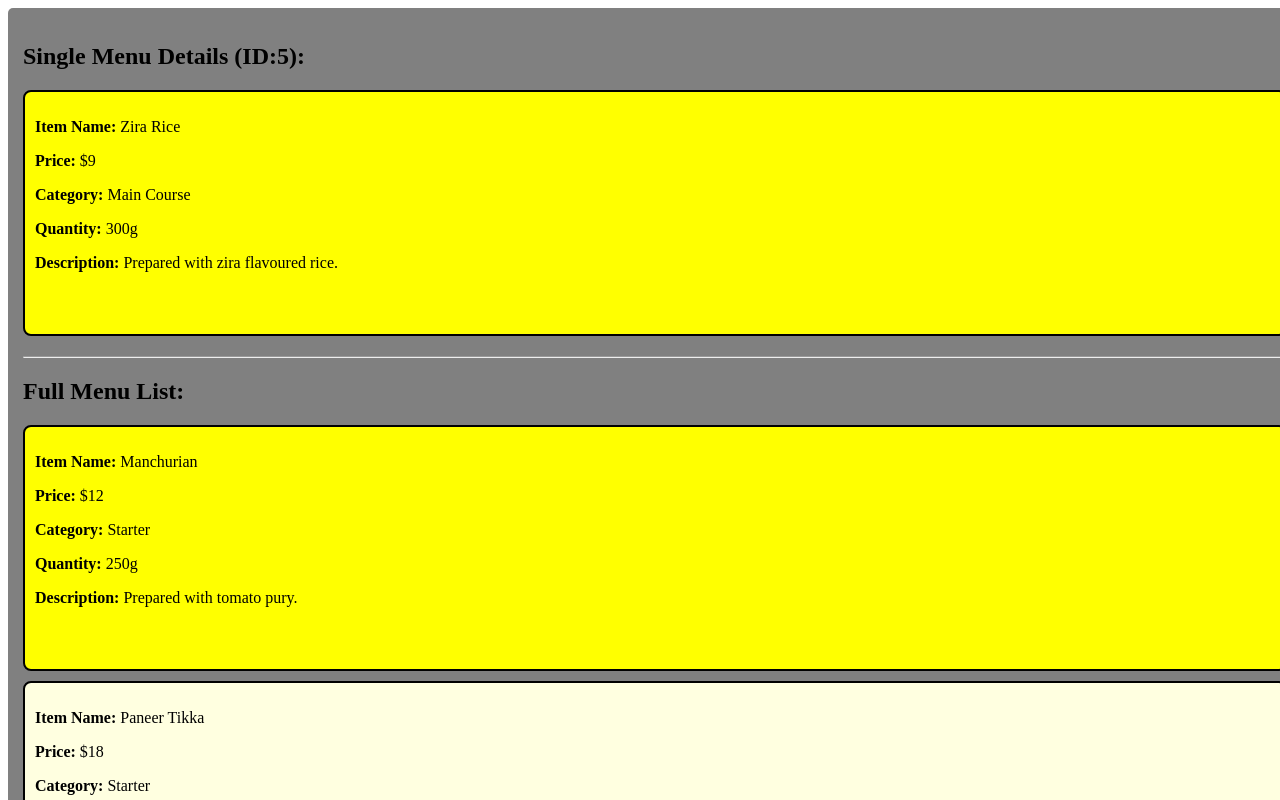
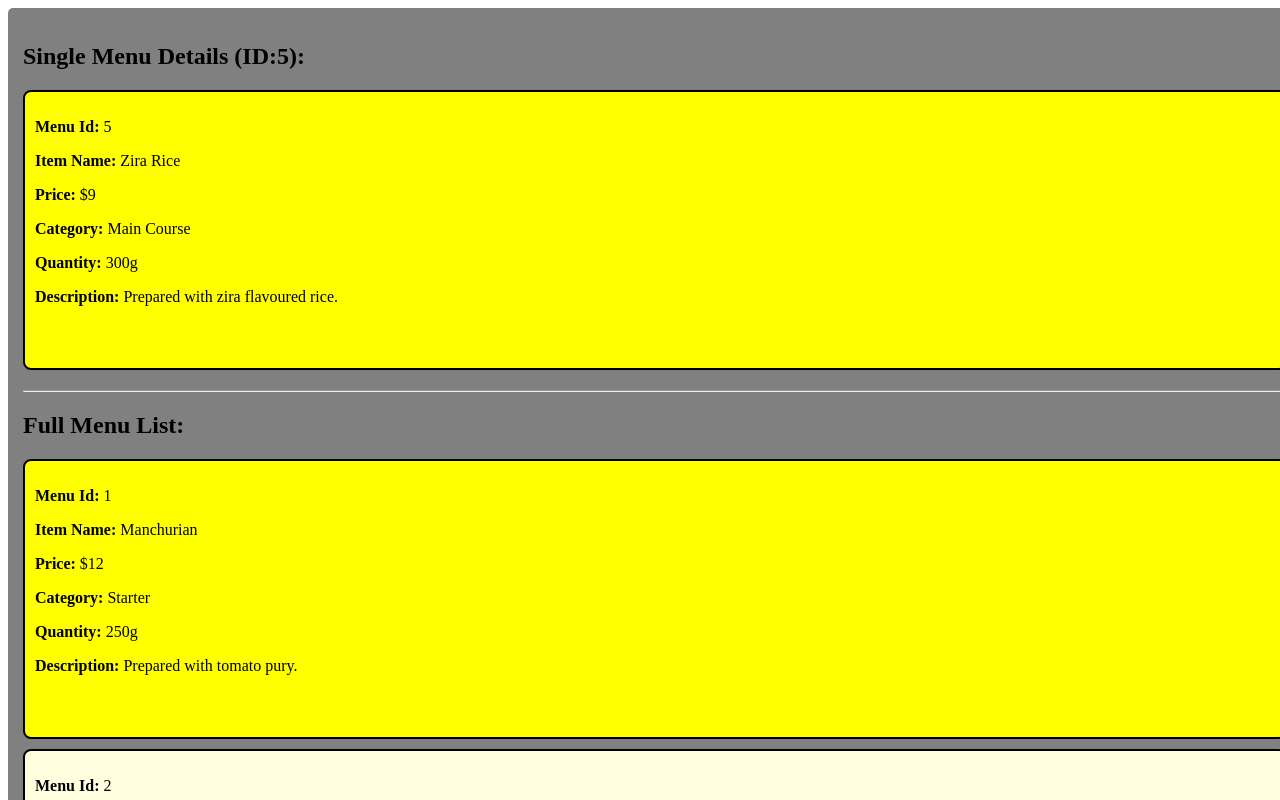
Before and after one commit to DeepPatel2308/Deepkumar_Patel_learning_angular_w26, an Angular app: page / in a window 1280 px wide. Shown: the top 800 px of the page. Built offline with nearby package versions, Linux system fonts and the light colour scheme.

Commit message:
New branch created and changed the version

```diff
--- a/package.json
+++ b/package.json
@@ -1,6 +1,6 @@
 {
   "name": "deepkumar-patel-learning-angular2",
-  "version": "0.3.0",
+  "version": "0.4.0",
   "scripts": {
     "ng": "ng",
     "start": "ng serve",
--- a/src/app/models/restaurant.Menu.ts
+++ b/src/app/models/restaurant.Menu.ts
@@ -1,4 +1,5 @@
 export interface Restaurant {
+  Id: number;
   Name: string;
   Price: number;
   Category: string;
--- a/src/app/restaurant-menu-detail/restaurant-menu-detail.html
+++ b/src/app/restaurant-menu-detail/restaurant-menu-detail.html
@@ -1,4 +1,5 @@
 <div class="restaurant-menu" *ngIf="restaurant" [ngClass]="{'even-row': (index ?? 0) % 2 === 0, 'odd-row': (index ?? 0) % 2 !== 0}">
+  <p><b>Menu Id:</b> {{ restaurant.Id }}</p>
   <p><b>Item Name:</b> {{ restaurant.Name}}</p>
   <p><b>Price:</b> ${{ restaurant.Price}}</p>
   <p><b>Category:</b> {{ restaurant.Category}}</p>
```
